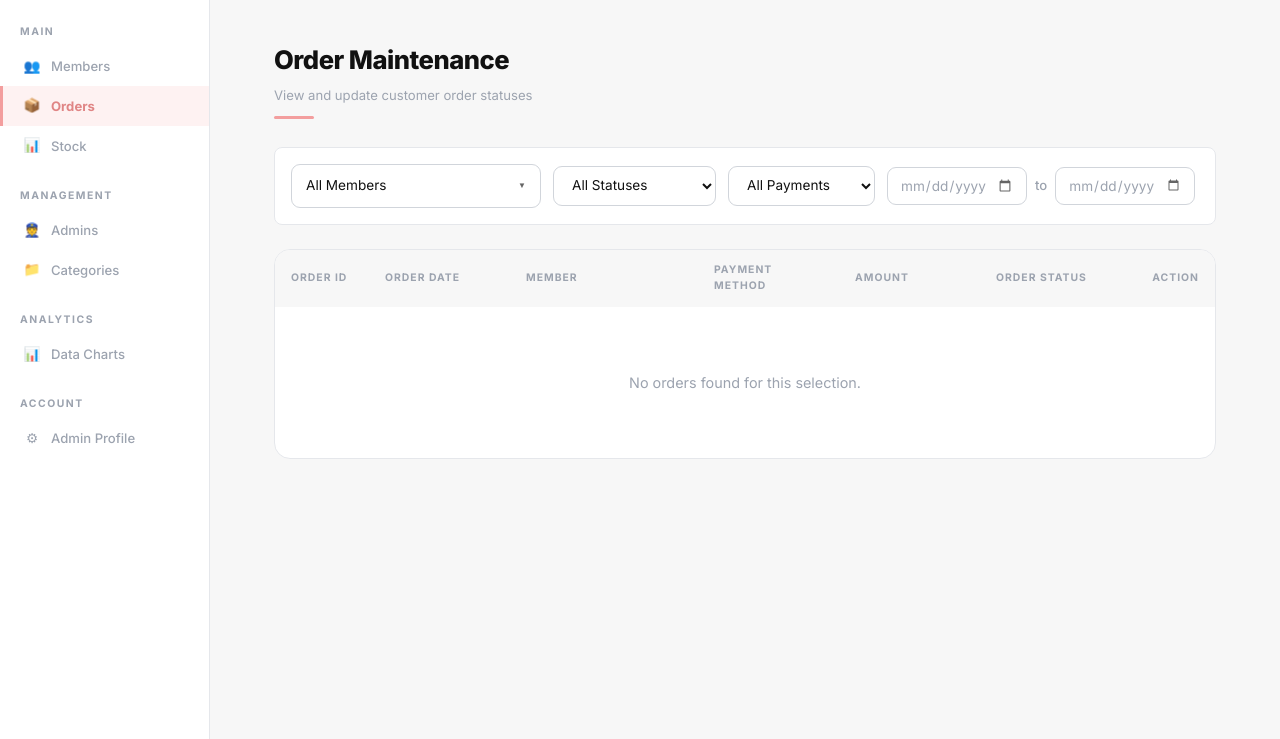
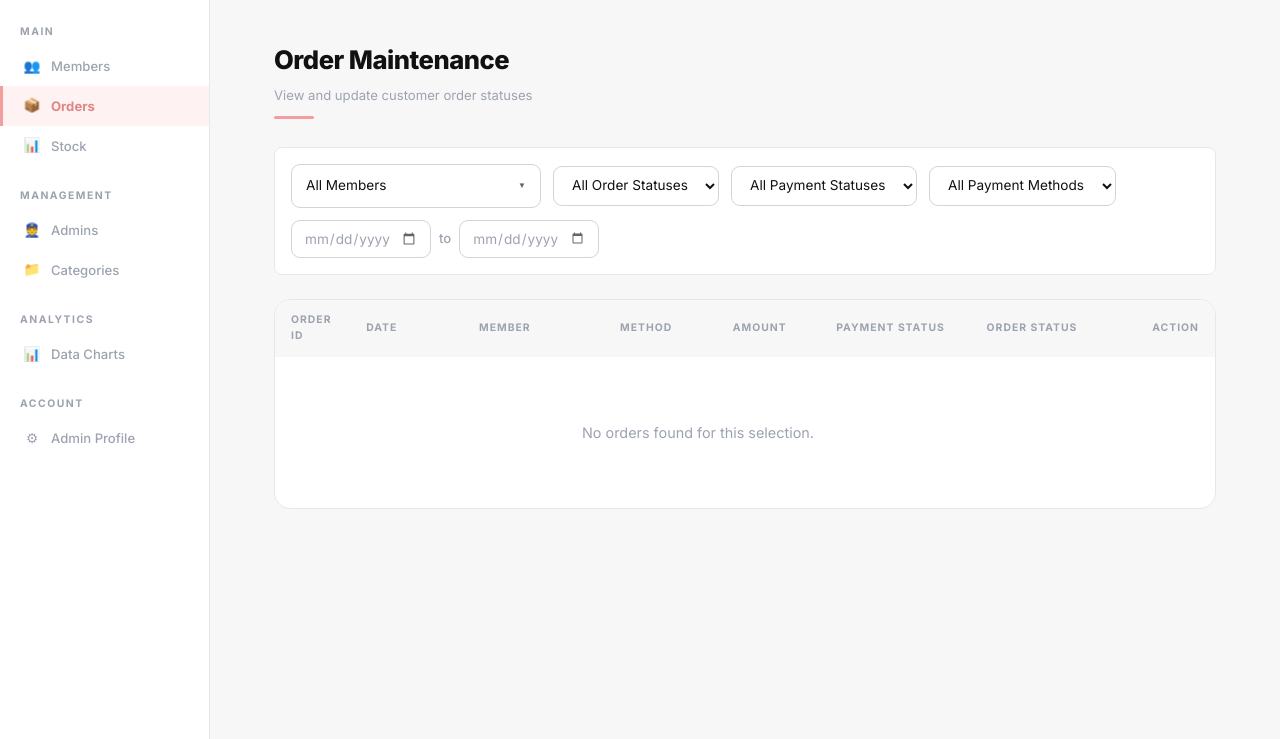
Before and after one commit to Milokaukau/web-based, a PHP site: page /pages/admin/order_listing.php in a window 1280 px wide. Shown: the part 60-799 px from the top of the page. Run offline with PHP 8.4, Linux system fonts and the light colour scheme; the visitor is signed in with stand-in values (Sample User, id 1); data that the repository does not hold is empty.

Commit message:
Added payment status in order maintenance.

```diff
--- a/database/order.php
+++ b/database/order.php
@@ -267,8 +267,8 @@ function cancelAndRefundOrder($order_id) {
         $stmtOrder = $db->prepare("UPDATE tb_order SET status = 'cancelled' WHERE id = ?");
         $stmtOrder->execute([$order_id]);
 
-        // 2. Update Payment Status to refunded
-        $stmtPay = $db->prepare("UPDATE tb_payment SET status = 'refunded' WHERE order_id = ? AND status = 'success'");
+        // 2. Update Payment Status to pending_refund (was 'refunded')
+        $stmtPay = $db->prepare("UPDATE tb_payment SET status = 'pending_refund' WHERE order_id = ? AND status = 'success'");
         $stmtPay->execute([$order_id]);
 
         // 3. Restore Stock
@@ -305,6 +305,10 @@ function getFilteredOrderList($filters = []) {
         $whereClauses[] = "(SELECT method FROM tb_payment WHERE order_id = o.id ORDER BY id DESC LIMIT 1) = ?";
         $params[] = $filters['payment_method'];
     }
+        if (!empty($filters['payment_status'])) {
+        $whereClauses[] = "(SELECT status FROM tb_payment WHERE order_id = o.id ORDER BY id DESC LIMIT 1) = ?";
+        $params[] = $filters['payment_status'];
+    }
     // Updated date range filtering
     if (!empty($filters['date_from'])) {
         $whereClauses[] = "DATE(o.created_at) >= ?";
@@ -324,3 +328,14 @@ function getFilteredOrderList($filters = []) {
     $stmt->execute($params);
     return $stmt->fetchAll(PDO::FETCH_OBJ);
 }
+
+function updateOrderPaymentStatus($order_id, $status) {
+    // Uses ORDER BY ... LIMIT 1 to only update the latest payment attempt for that order
+    $stmt = db()->prepare("
+        UPDATE tb_payment
+        SET status = ?
+        WHERE order_id = ?
+        ORDER BY id DESC LIMIT 1
+    ");
+    $stmt->execute([$status, $order_id]);
+}
--- a/js/order_listing.js
+++ b/js/order_listing.js
@@ -3,6 +3,7 @@ document.addEventListener("DOMContentLoaded", () => {
   document.querySelectorAll(".status-dropdown").forEach(function (dropdown) {
     dropdown.addEventListener("change", function () {
       const orderId = this.dataset.orderId;
+      const type = this.dataset.updateType || "order_status"; // Distinguish which status to modify
       const newStatus = this.value;
       const originalShadow = this.style.boxShadow;
 
@@ -10,8 +11,8 @@ document.addEventListener("DOMContentLoaded", () => {
 
       const formData = new FormData();
       formData.append("order_id", orderId);
+      formData.append("update_type", type);
       formData.append("status", newStatus);
-
       fetch("/pages/admin/order_listing.php", {
         method: "POST",
         body: formData,
--- a/logic/admin/order_listing.php
+++ b/logic/admin/order_listing.php
@@ -6,8 +6,11 @@ require_once $project_root . "database/member.php";
 $arr = [];
 
 if ($_SERVER['REQUEST_METHOD'] === 'POST' && isset($_POST['order_id'], $_POST['status'])) {
-    updateOrderStatus($_POST['order_id'], $_POST['status']);
-    // Since we now update status from two different pages, return 'success'
+    if (isset($_POST['update_type']) && $_POST['update_type'] === 'payment_status') {
+        updateOrderPaymentStatus($_POST['order_id'], $_POST['status']);
+    } else {
+        updateOrderStatus($_POST['order_id'], $_POST['status']);
+    }
     echo "success";
     exit;
 }
@@ -17,6 +20,7 @@ $filters = [];
 
 if (!empty($_GET['member_id']) && is_numeric($_GET['member_id'])) $filters['member_id'] = $_GET['member_id'];
 if (!empty($_GET['order_status']))     $filters['order_status']   = $_GET['order_status'];
+if (!empty($_GET['payment_status']))   $filters['payment_status'] = $_GET['payment_status'];
 if (!empty($_GET['payment_method']))   $filters['payment_method'] = $_GET['payment_method'];
 if (!empty($_GET['date_from']))        $filters['date_from']      = $_GET['date_from'];
 if (!empty($_GET['date_to']))          $filters['date_to']        = $_GET['date_to'];
--- a/pages/admin/order_listing.php
+++ b/pages/admin/order_listing.php
@@ -17,8 +17,14 @@ $order_status_labels = [
     'delivered'       => 'Delivered',
     'completed'       => 'Completed',
     'cancelled'       => 'Cancelled',
-    'pending_refund'  => 'Pending Refund',
-    'refunded'        => 'Refunded',
+];
+
+$payment_status_labels = [
+    'processing'     => 'Processing',
+    'success'        => 'Success',
+    'failed'         => 'Failed',
+    'pending_refund' => 'Pending Refund',
+    'refunded'       => 'Refunded',
 ];
 ?>
 <!DOCTYPE html>
@@ -87,15 +93,23 @@ $order_status_labels = [
 
                     <!-- 2. Order Status Filter -->
                     <select name="order_status" class="filter-sel" onchange="this.form.submit()">
-                        <option value="">All Statuses</option>
+                        <option value="">All Order Statuses</option>
                         <?php foreach ($order_status_labels as $val => $label): ?>
                             <option value="<?= $val ?>" <?= (isset($_GET['order_status']) && $_GET['order_status'] === $val) ? 'selected' : '' ?>><?= $label ?></option>
                         <?php endforeach; ?>
                     </select>
 
+                    <!-- 2B. Payment Status Filter -->
+                    <select name="payment_status" class="filter-sel" onchange="this.form.submit()">
+                        <option value="">All Payment Statuses</option>
+                        <?php foreach ($payment_status_labels as $val => $label): ?>
+                            <option value="<?= $val ?>" <?= (isset($_GET['payment_status']) && $_GET['payment_status'] === $val) ? 'selected' : '' ?>><?= $label ?></option>
+                        <?php endforeach; ?>
+                    </select>
+
                     <!-- 3. Payment Method Filter -->
                     <select name="payment_method" class="filter-sel" onchange="this.form.submit()">
-                        <option value="">All Payments</option>
+                        <option value="">All Payment Methods</option>
                         <option value="e_wallet" <?= (isset($_GET['payment_method']) && $_GET['payment_method'] === 'e_wallet') ? 'selected' : '' ?>>E-Wallet</option>
                         <option value="online_banking" <?= (isset($_GET['payment_method']) && $_GET['payment_method'] === 'online_banking') ? 'selected' : '' ?>>Online Banking</option>
                         <option value="card" <?= (isset($_GET['payment_method']) && $_GET['payment_method'] === 'card') ? 'selected' : '' ?>>Card</option>
@@ -118,12 +132,13 @@ $order_status_labels = [
                 <table>
                     <thead>
                         <tr>
-                            <th style="width: 10%;">Order ID</th>
-                            <th style="width: 15%;">Order Date</th>
-                            <th style="width: 20%;">Member</th>
-                            <th style="width: 15%;">Payment Method</th>
-                            <th style="width: 15%;">Amount</th>
-                            <th style="width: 15%;">Order Status</th>
+                            <th style="width: 8%;">Order ID</th>
+                            <th style="width: 12%;">Date</th>
+                            <th style="width: 15%;">Member</th>
+                            <th style="width: 12%;">Method</th>
+                            <th style="width: 11%;">Amount</th>
+                            <th style="width: 16%;">Payment Status</th>
+                            <th style="width: 16%;">Order Status</th>
                             <th style="width: 10%; text-align: right;">Action</th>
                         </tr>
                     </thead>
@@ -147,6 +162,16 @@ $order_status_labels = [
                                     </td>
                                     <td style="font-weight: 600; color: var(--coral);">
                                         RM<?= number_format((float)$data->amount, 2) ?>
+                                    </td>
+
+                                    <td>
+                                        <select class="filter-sel status-dropdown" data-order-id="<?= htmlspecialchars($data->order_id) ?>" data-update-type="payment_status">
+                                            <?php foreach ($payment_status_labels as $pval => $plabel): ?>
+                                                <option value="<?= $pval ?>" <?= ($data->payment_status === $pval) ? 'selected' : '' ?>>
+                                                    <?= $plabel ?>
+                                                </option>
+                                            <?php endforeach; ?>
+                                        </select>
                                     </td>
 
                                     <td>
```
Also changed, not shown: pages/admin/order_details_admin.php (+33 -14 lines).
